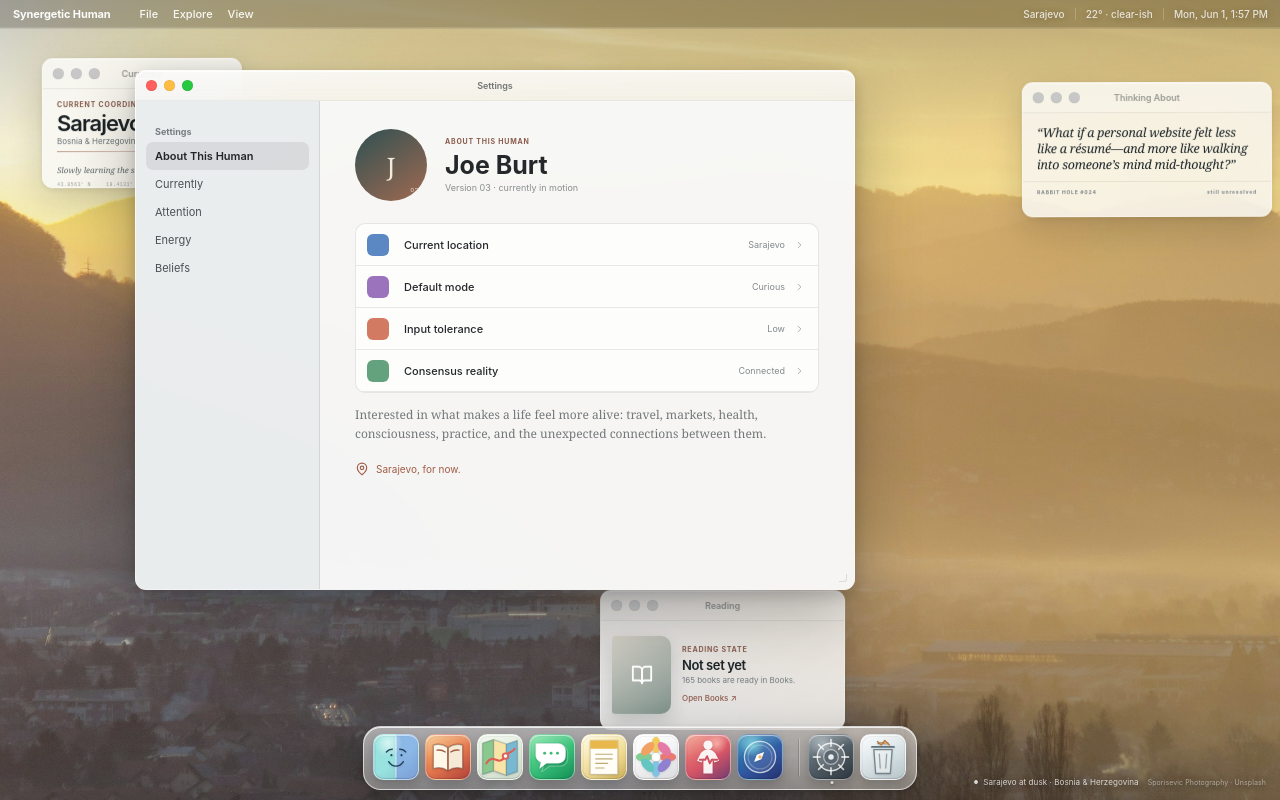
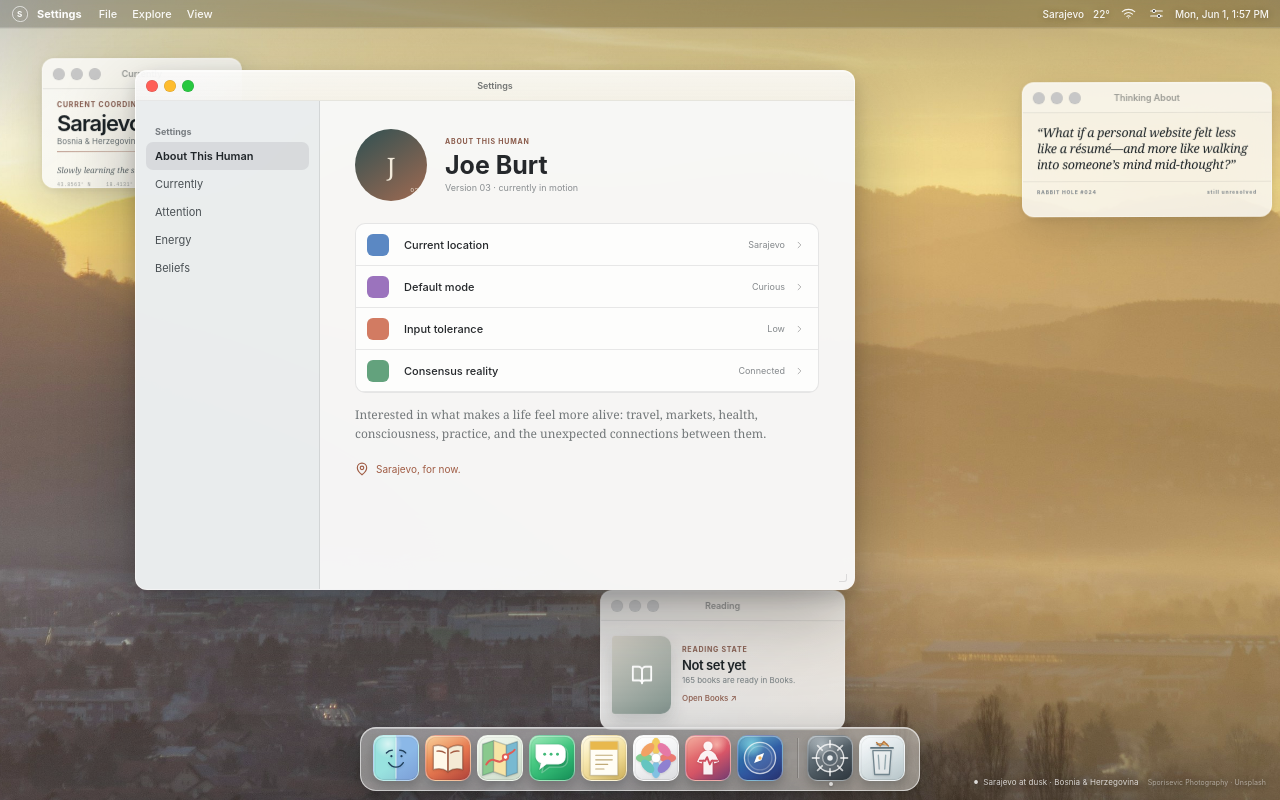
Before and after one commit to joeb03-cyber/my-repository, a Next.js app: page /about in a window 1280 px wide. Built offline with nearby package versions, Linux system fonts and the light colour scheme.

Commit message:
Refine OS shell from reference audit

```diff
--- a/app/(os)/os.css
+++ b/app/(os)/os.css
@@ -768,3 +768,114 @@ button:focus-visible, input:focus-visible { outline: none; }
   .dock-symbol { width:100%; height:100%; }
   .dock-symbol svg { width:18px; height:18px; }
 }
+
+/* Reference-informed shell primitives. Artwork remains original to this project. */
+.menu-bar {
+  height:28px;
+  padding:0 11px;
+  background:rgba(31,31,31,.24);
+  border-bottom:.5px solid rgba(255,255,255,.14);
+  box-shadow:0 .5px 0 rgba(0,0,0,.1);
+  backdrop-filter:blur(28px) saturate(175%);
+  -webkit-backdrop-filter:blur(28px) saturate(175%);
+}
+.menu-left { gap:4px; }
+.menu-brand {
+  width:23px;
+  height:22px;
+  display:grid;
+  place-items:center;
+  margin:0 1px 0 -3px;
+  padding:0;
+  border-radius:5px;
+  color:rgba(255,255,255,.96);
+}
+.menu-brand span {
+  width:16px;
+  height:16px;
+  display:grid;
+  place-items:center;
+  border:.75px solid rgba(255,255,255,.68);
+  border-radius:50% 50% 47% 53%;
+  font:650 8px/1 var(--ui-font);
+  letter-spacing:-.03em;
+  box-shadow:inset 0 0 0 .5px rgba(0,0,0,.08);
+}
+.menu-app-name { margin:0 6px 0 1px; color:rgba(255,255,255,.97); font-size:11px; font-weight:650; white-space:nowrap; }
+.system-menu > button { padding:0 7px; font-size:11px; }
+.menu-status { gap:9px; color:rgba(255,255,255,.92); font-size:10px; }
+.menu-status span + span { padding-left:0; border-left:0; }
+.status-icon { width:19px; height:22px; display:grid; place-items:center; padding:0; border:0; border-radius:5px; color:inherit; background:transparent; cursor:default; }
+.status-icon:hover { background:rgba(255,255,255,.15); }
+.status-icon svg { width:15px; height:13px; overflow:visible; fill:none; stroke:currentColor; stroke-width:1.25; stroke-linecap:round; stroke-linejoin:round; }
+.status-icon circle { fill:currentColor; stroke:none; }
+.status-icon:last-of-type circle { fill:rgba(31,31,31,.72); stroke:currentColor; stroke-width:1.1; }
+
+.os-window {
+  border:.5px solid rgba(255,255,255,.5);
+  border-radius:12px;
+  box-shadow:0 22px 65px rgba(17,20,22,.25),0 4px 14px rgba(17,20,22,.14),inset 0 .5px rgba(255,255,255,.78);
+}
+.os-window.is-active { box-shadow:0 28px 74px rgba(17,20,22,.31),0 7px 18px rgba(17,20,22,.17),inset 0 .5px rgba(255,255,255,.84); }
+.os-window.is-inactive { box-shadow:0 13px 38px rgba(17,20,22,.15),0 2px 8px rgba(17,20,22,.08),inset 0 .5px rgba(255,255,255,.48); filter:saturate(.88); }
+.os-window__bar { height:30px; grid-template-columns:64px 1fr 64px; padding:0 10px; border-bottom:.5px solid rgba(38,45,48,.09); }
+.window-controls { gap:6px; }
+.window-control { width:12px; height:12px; box-shadow:inset 0 0 0 .5px rgba(0,0,0,.16); }
+.window-control svg { width:8px; height:8px; opacity:0; color:rgba(45,31,27,.72); stroke:currentColor; stroke-width:1.2; }
+.window-controls:hover .window-control svg,.window-control:focus-visible svg { opacity:.78; }
+.window-control .zoom-glyph { fill:currentColor; stroke:none; }
+.window-control--close { background:#ff5f57; }
+.window-control--min { background:#febc2e; }
+.window-control--zoom { background:#28c840; }
+.is-inactive .window-control { background:#c7c7c7; }
+.is-inactive .window-controls:hover .window-control--close { background:#ff5f57; }
+.is-inactive .window-controls:hover .window-control--min { background:#febc2e; }
+.is-inactive .window-controls:hover .window-control--zoom { background:#28c840; }
+
+.dock {
+  bottom:9px;
+  align-items:flex-end;
+  gap:4px;
+  padding:6px 12px 5px;
+  border:.5px solid rgba(255,255,255,.58);
+  border-radius:16px;
+  background:rgba(231,234,235,.45);
+  box-shadow:0 15px 38px rgba(8,15,18,.25),0 2px 7px rgba(8,15,18,.12),inset 0 .5px rgba(255,255,255,.82);
+  backdrop-filter:blur(34px) saturate(175%);
+  -webkit-backdrop-filter:blur(34px) saturate(175%);
+}
+.dock:hover { background:rgba(239,241,242,.52); }
+.dock-entry { display:block; }
+.dock-entry--separated { margin-left:8px; padding-left:10px; }
+.dock-entry--separated::before { top:4px; bottom:7px; background:rgba(52,52,55,.23); box-shadow:.5px 0 rgba(255,255,255,.38); }
+.dock .dock-item {
+  --dock-scale:1;
+  --dock-lift:0px;
+  width:48px;
+  height:51px;
+  padding:0 0 3px;
+  transform:translateY(var(--dock-lift)) scale(var(--dock-scale));
+  transform-origin:50% 100%;
+  transition:transform 90ms cubic-bezier(.2,.75,.25,1);
+  will-change:transform;
+}
+.dock .dock-item:hover { transform:translateY(var(--dock-lift)) scale(var(--dock-scale)); }
+.dock .dock-item:active { transform:translateY(calc(var(--dock-lift) + 3px)) scale(calc(var(--dock-scale) - .07)); transition-duration:55ms; }
+.dock .app-icon { width:46px; height:46px; box-shadow:inset 0 .5px 1px rgba(255,255,255,.62),inset 0 -.5px 1px rgba(0,0,0,.12),0 5px 10px rgba(10,18,20,.2); }
+.dock-label { bottom:63px; }
+.dock-running { bottom:-1px; width:4px; height:4px; }
+
+@media (max-width:760px) and (min-width:521px) {
+  .dock { gap:3px; padding-right:8px; padding-left:8px; }
+  .dock .dock-item { width:41px; }
+  .dock .app-icon { width:40px; height:40px; }
+}
+@media (max-width:520px) {
+  .menu-left { gap:2px; }
+  .menu-app-name { margin-right:0; }
+  .menu-location,.status-icon { display:none; }
+  .dock { display:none; }
+}
+@media (prefers-reduced-motion:reduce) {
+  .dock .dock-item { transition:none; }
+}
--- a/components/os/prototype-shell.tsx
+++ b/components/os/prototype-shell.tsx
@@ -1,6 +1,6 @@
 "use client";
 
-import { useCallback, useEffect, useMemo, useState } from "react";
+import { useCallback, useEffect, useMemo, useRef, useState } from "react";
 import { usePathname, useRouter } from "next/navigation";
 import { ArrowLeft, BookOpen } from "lucide-react";
 import type { AppId } from "@/data/prototype";
@@ -63,6 +63,8 @@ export default function PrototypeShell({ children }: { children: React.ReactNode
   const [launchingApp, setLaunchingApp] = useState<AppId | null>(null);
   const [activeMenu, setActiveMenu] = useState<"file" | "explore" | "view" | null>(null);
   const [contextMenu, setContextMenu] = useState<{ x: number; y: number } | null>(null);
+  const dockRef = useRef<HTMLElement>(null);
+  const dockAnimationRef = useRef<number | null>(null);
 
   const focusWindow = useCallback((id: string) => {
     setWindows((current) => {
@@ -172,6 +174,32 @@ export default function PrototypeShell({ children }: { children: React.ReactNode
     closeMenus();
   };
 
+  const resetDockTransforms = useCallback(() => {
+    if (dockAnimationRef.current !== null) cancelAnimationFrame(dockAnimationRef.current);
+    dockAnimationRef.current = null;
+    dockRef.current?.querySelectorAll<HTMLElement>(".dock-item").forEach((item) => {
+      item.style.removeProperty("--dock-scale");
+      item.style.removeProperty("--dock-lift");
+    });
+  }, []);
+
+  const magnifyDock = useCallback((event: React.PointerEvent<HTMLElement>) => {
+    if (event.pointerType === "touch") return;
+    const pointerX = event.clientX;
+    if (dockAnimationRef.current !== null) cancelAnimationFrame(dockAnimationRef.current);
+    dockAnimationRef.current = requestAnimationFrame(() => {
+      dockRef.current?.querySelectorAll<HTMLElement>(".dock-item").forEach((item) => {
+        const bounds = item.getBoundingClientRect();
+        const distance = pointerX - (bounds.left + bounds.width / 2);
+        const influence = Math.exp(-(distance * distance) / (2 * 47 * 47));
+        const scale = 1 + .38 * influence;
+        item.style.setProperty("--dock-scale", scale.toFixed(3));
+        item.style.setProperty("--dock-lift", `${(-11 * influence).toFixed(2)}px`);
+      });
+      dockAnimationRef.current = null;
+    });
+  }, []);
+
   const renderWindowContent = (win: WindowState) => {
     if (win.kind === "currently") return <Currently />;
     if (win.kind === "reading") return <Reading onOpen={() => openApp("library")} />;
@@ -187,7 +215,8 @@ export default function PrototypeShell({ children }: { children: React.ReactNode
       {wallpapers.map((wallpaper, index) => <div key={wallpaper.id} className={`wallpaper ${wallpaper.className} ${index === wallpaperIndex ? "is-visible" : ""}`} aria-hidden="true" />)}
       <header className="menu-bar">
         <div className="menu-left">
-          <button className="menu-brand" onClick={() => { router.push("/"); closeMenus(); }}><strong>Synergetic Human</strong></button>
+          <button className="menu-brand" aria-label="Synergetic Human home" title="Synergetic Human" onClick={() => { router.push("/"); closeMenus(); }}><span aria-hidden="true">S</span></button>
+          <strong className="menu-app-name">{currentApp ? appNames[currentApp] : "Synergetic Human"}</strong>
           <nav className="system-menus" aria-label="System menus">
             <SystemMenu label="File" open={activeMenu === "file"} onToggle={() => setActiveMenu(activeMenu === "file" ? null : "file")}>
               <MenuAction label="Open Books" shortcut="⌘L" onClick={() => { openApp("library"); closeMenus(); }} />
@@ -205,7 +234,13 @@ export default function PrototypeShell({ children }: { children: React.ReactNode
             </SystemMenu>
           </nav>
         </div>
-        <div className="menu-status"><span>Sarajevo</span><span>22° · clear-ish</span><Clock /></div>
+        <div className="menu-status">
+          <span className="menu-location">Sarajevo</span>
+          <span>22°</span>
+          <button className="status-icon" aria-label="Network connected" title="Network connected"><WifiGlyph /></button>
+          <button className="status-icon" aria-label="System status" title="System status"><ControlGlyph /></button>
+          <Clock />
+        </div>
       </header>
 
       <section className="desktop-stage" aria-label="Synergetic Human desktop" onPointerDown={closeMenus} onContextMenu={(event) => { event.preventDefault(); setActiveMenu(null); setContextMenu({ x: Math.min(event.clientX, window.innerWidth - 190), y: Math.min(event.clientY, window.innerHeight - 220) }); }}>
@@ -229,7 +264,7 @@ export default function PrototypeShell({ children }: { children: React.ReactNode
       </section>
 
       <button className="wallpaper-caption" onClick={() => setWallpaperIndex((wallpaperIndex + 1) % wallpapers.length)} title="Next wallpaper"><span>●</span> {currentWallpaper.label} · {currentWallpaper.location}<small>{currentWallpaper.credit}</small></button>
-      <nav className="dock" aria-label="Applications">
+      <nav ref={dockRef} className="dock" aria-label="Applications" onPointerMove={magnifyDock} onPointerLeave={resetDockTransforms}>
         {apps.map(({ id, label, icon, separated }) => <span className={separated ? "dock-entry dock-entry--separated" : "dock-entry"} key={id}>
           <button className={`dock-item ${openApps.has(id) ? "is-open" : ""} ${minimizedApps.has(id) ? "is-minimized" : ""} ${launchingApp === id ? "is-launching" : ""}`} onClick={() => openApp(id)} aria-label={`${label}${minimizedApps.has(id) ? ", minimized" : ""}`}>
             <span className="dock-label">{label}</span><AppIcon name={icon} /><span className="dock-running" />
@@ -239,6 +274,14 @@ export default function PrototypeShell({ children }: { children: React.ReactNode
       <div className="route-placeholder" aria-hidden="true">{children}</div>
     </main>
   );
+}
+
+function WifiGlyph() {
+  return <svg viewBox="0 0 18 14" aria-hidden="true"><path d="M1.5 4.8a11.6 11.6 0 0115 0M4.2 7.7a7.4 7.4 0 019.6 0M7.1 10.5a3 3 0 013.8 0"/><circle cx="9" cy="12.2" r=".8"/></svg>;
+}
+
+function ControlGlyph() {
+  return <svg viewBox="0 0 18 14" aria-hidden="true"><path d="M2 4h14M2 10h14"/><circle cx="6" cy="4" r="2"/><circle cx="12" cy="10" r="2"/></svg>;
 }
 
 function Currently() {
--- a/components/os/window-frame.tsx
+++ b/components/os/window-frame.tsx
@@ -1,7 +1,6 @@
 "use client";
 
 import { useRef } from "react";
-import { Maximize2, Minus, X } from "lucide-react";
 
 export interface WindowState {
   id: string;
@@ -79,9 +78,15 @@ export default function WindowFrame({ windowState: win, children, onFocus, onClo
     >
       <header className="os-window__bar" onPointerDown={(event) => begin("drag", event)} onDoubleClick={() => onZoom(win.id)}>
         <div className="window-controls">
-          <button className="window-control window-control--close" onPointerDown={(event) => event.stopPropagation()} onClick={() => onClose(win.id)} aria-label={`Close ${win.title}`}><X /></button>
-          <button className="window-control window-control--min" onPointerDown={(event) => event.stopPropagation()} onClick={() => onMinimize(win.id)} aria-label={`Minimize ${win.title}`}><Minus /></button>
-          <button className="window-control window-control--zoom" onPointerDown={(event) => event.stopPropagation()} onClick={() => onZoom(win.id)} aria-label={`${win.zoomed ? "Restore" : "Expand"} ${win.title}`}><Maximize2 /></button>
+          <button className="window-control window-control--close" onPointerDown={(event) => event.stopPropagation()} onClick={() => onClose(win.id)} aria-label={`Close ${win.title}`}>
+            <svg viewBox="0 0 8 8" aria-hidden="true"><path d="M2 2l4 4M6 2L2 6" /></svg>
+          </button>
+          <button className="window-control window-control--min" onPointerDown={(event) => event.stopPropagation()} onClick={() => onMinimize(win.id)} aria-label={`Minimize ${win.title}`}>
+            <svg viewBox="0 0 8 8" aria-hidden="true"><path d="M1.5 4h5" /></svg>
+          </button>
+          <button className="window-control window-control--zoom" onPointerDown={(event) => event.stopPropagation()} onClick={() => onZoom(win.id)} aria-label={`${win.zoomed ? "Restore" : "Expand"} ${win.title}`}>
+            <svg viewBox="0 0 8 8" aria-hidden="true"><path className="zoom-glyph zoom-glyph--top" d="M1.3 5.3V1.3h4z" /><path className="zoom-glyph zoom-glyph--bottom" d="M6.7 2.7v4h-4z" /></svg>
+          </button>
         </div>
         <span>{win.title}</span>
         <span className="window-grip">•••</span>
```
Also changed, not shown: 2 other files (tests, documents, lock files or other folders).
